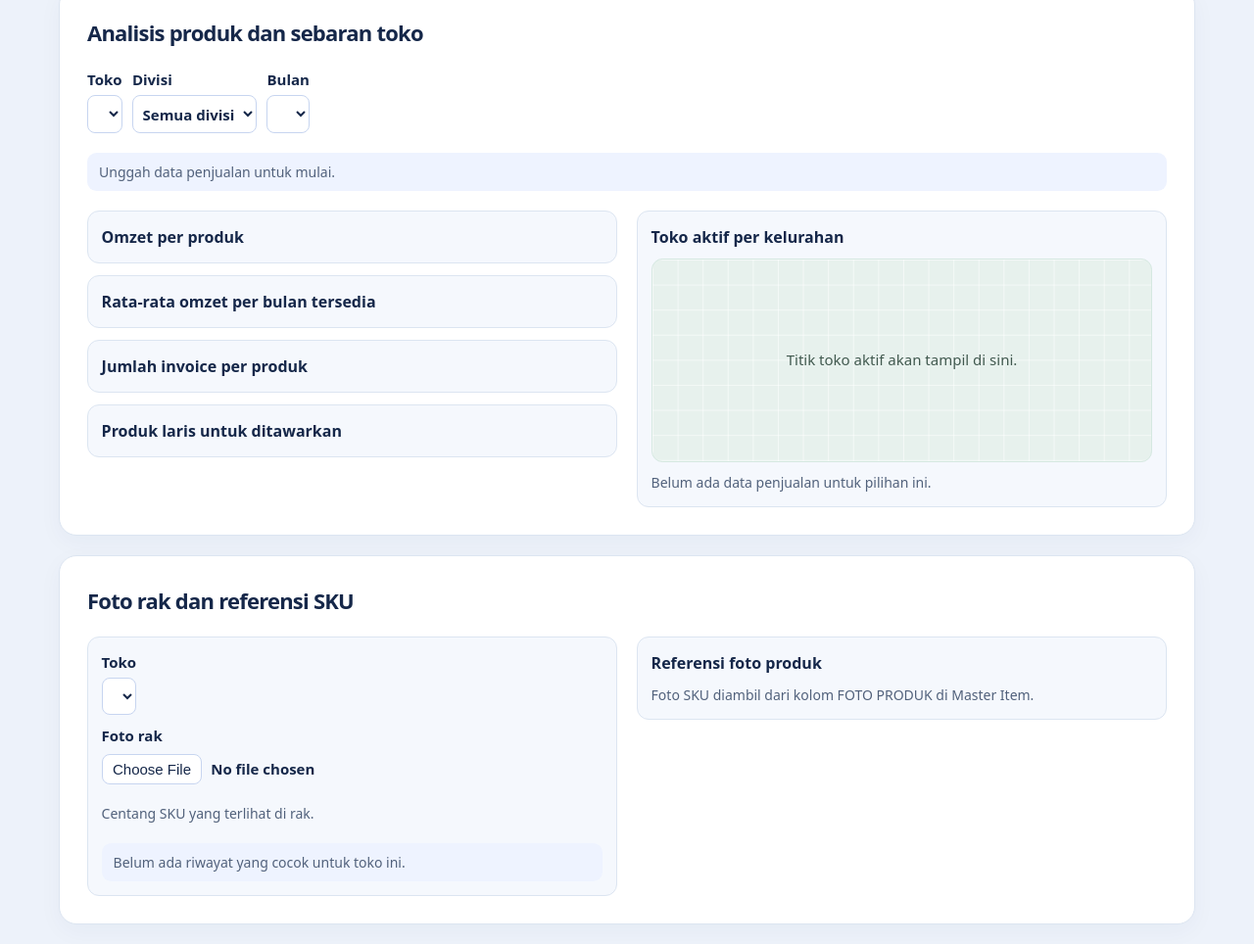
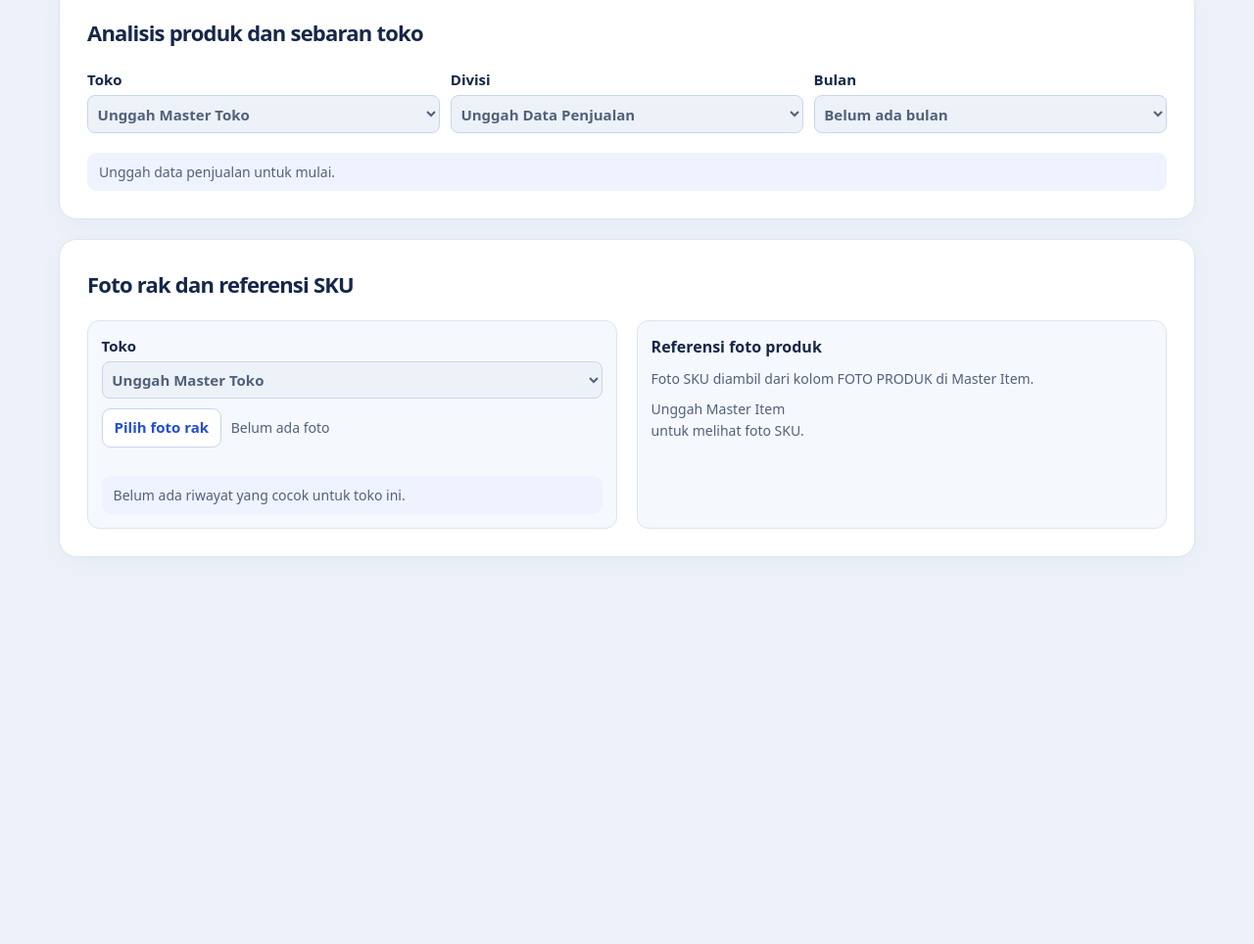
Before and after one commit to niyellll/demoappAI, a plain HTML site: page trial.html in a window 1280 px wide. Shown: the part 1208-2172 px from the top of the page at 98% size. After the commit the page ends 1797 px from the top, so only its background shows below. Drawn offline with Linux system fonts and the light colour scheme.

Commit message:
Polish trial selectors, upload control and empty states

```diff
--- a/trial-data.js
+++ b/trial-data.js
@@ -126,6 +126,13 @@ export function mountTrial(root) {
   }
   function options(id,values,all=''){
     const select=byId(id), previous=select.value;
+    if(!values.length){
+      const placeholders={schedule:'Belum ada jadwal',shop:'Unggah Master Toko',division:'Unggah Data Penjualan',month:'Belum ada bulan','photo-shop':'Unggah Master Toko'};
+      select.replaceChildren(new Option(placeholders[id]??'Belum ada pilihan',''));
+      select.disabled=true;
+      return;
+    }
+    select.disabled=false;
     select.replaceChildren(...(all?[new Option(all,'')]:[]),...values.map(([value,label])=>new Option(label,value)));
     if([...select.options].some(option=>option.value===previous)) select.value=previous;
   }
@@ -189,6 +196,7 @@ export function mountTrial(root) {
   function chart(id,entries,format){
     const root=byId(id);
     if(!root) return;
+    if(id!=='coverage') root.closest('.tile').hidden=!entries.length;
     const max=Math.max(1,...entries.map(([,value])=>Math.abs(value)));
     root.replaceChildren(...entries.map(([label,value])=>{
       const li=document.createElement('li'),bar=document.createElement('span');
@@ -203,6 +211,7 @@ export function mountTrial(root) {
     const storeMap=shops(), itemMap=items();
     const divisionRows=data.sales.filter(row=>!division||(cell(row.divname)||cell(row.divid))===division);
     const current=divisionRows.filter(row=>monthOf(row.tanggal)===month);
+    byId('sales-results').hidden=!current.length;
     const sales=current.filter(row=>code(row.custid)===shop);
     const prior=divisionRows.filter(row=>monthOf(row.tanggal)<month&&code(row.custid)===shop);
     const observed=new Set(divisionRows.filter(row=>monthOf(row.tanggal)<=month&&code(row.custid)===shop).map(row=>code(row.itemid)));
@@ -241,6 +250,7 @@ export function mountTrial(root) {
     mapped.forEach(row=>{const area=cell(row.village);areas.set(area,(areas.get(area)??0)+1);});
     byId('coverage-info').textContent=current.length?mapped.length+' toko aktif terpetakan · '+(active.size-mapped.length)+' belum punya kelurahan yang cocok.':'Belum ada data penjualan untuk pilihan ini.';
     chart('coverage',[...areas].sort((a,b)=>b[1]-a[1]),String);
+    byId('coverage-map').hidden=!mapped.some(row=>coords(row));
     drawMap('coverage-map',mapped,row=>{byId('coverage-info').textContent=cell(row.custname)+' · '+cell(row.village);});
   }
   function references(){
@@ -248,6 +258,13 @@ export function mountTrial(root) {
     const history=new Map(data.sales.filter(row=>code(row.custid)===shop&&(number(row.qty)>0||(!cell(row.qty)&&number(row.subamount)>0))).map(row=>[code(row.itemid),cell(row.itemname)]));
     const labels=byId('checklist'), images=byId('images');
     labels.replaceChildren();images.replaceChildren();
+    byId('checklist-note').hidden=!history.size;
+    if(!photoUrls.length){
+      const message=document.createElement('p');
+      message.className='note';
+      message.textContent=data.items.length?'Belum ada foto di Master Item.':'Unggah Master Item untuk melihat foto SKU.';
+      images.append(message);
+    }
     function result(){
       const missing=[...history].filter(([id])=>!checked.has(id)).map(([id,name])=>cell(master.get(id)?.itemname)||name||id);
       byId('missing').textContent=!history.size?'Belum ada riwayat yang cocok untuk toko ini.':missing.length?'Belum ditandai terlihat: '+missing.join(', ')+'. Konfirmasi stok di toko.':'Semua SKU dalam riwayat ditandai terlihat.';
@@ -285,11 +302,13 @@ export function mountTrial(root) {
   byId('reset-route').onclick=()=>{optimized=false;route();};
   for(const id of ['shop','division','month'])byId(id).onchange=analysis;
   byId('photo-shop').onchange=()=>{checked.clear();references();};
+  byId('pick-display').onclick=()=>byId('display').click();
   byId('display').onchange=event=>{
     const file=event.target.files[0];
     if(!file||!file.type.startsWith('image/')) return;
     if(displayUrl) URL.revokeObjectURL(displayUrl);
     displayUrl=URL.createObjectURL(file);
+    byId('display-name').textContent=file.name;
     const img=new Image();img.src=displayUrl;img.alt='Foto rak toko';
     byId('display-preview').replaceChildren(img);
   };
--- a/trial.css
+++ b/trial.css
@@ -9,6 +9,7 @@
   color-scheme: light;
 }
 *, *::before, *::after { box-sizing: border-box; }
+[hidden] { display: none !important; }
 body {
   margin: 0;
   color: var(--ink);
@@ -74,10 +75,9 @@ h3 { font-size: 1rem; }
   border-radius: .75rem;
   background: var(--surface);
 }
-.field label, .controls label, .photo-file { font-weight: 650; }
+.field label, .controls label { font-weight: 650; }
 .field button { justify-self: start; }
-.field input, .photo-file input { display: block; min-width: 0; width: 100%; }
-.photo-file input { margin-top: .4rem; }
+.field input { display: block; min-width: 0; width: 100%; }
 input[type="file"]::file-selector-button {
   margin-right: .55rem;
   padding: .38rem .65rem;
@@ -110,7 +110,13 @@ button:hover { filter: brightness(.92); }
   display: grid;
   gap: .25rem;
 }
-select { max-width: 100%; min-height: 2.4rem; padding: .35rem; border: 1px solid #c7d5f0; border-radius: .5rem; color: var(--ink); background: white; }
+.filters { display: grid; grid-template-columns: repeat(auto-fit, minmax(min(100%, 10rem), 1fr)); }
+.photo-grid { align-items: stretch; }
+.photo-grid .tile { align-content: start; }
+.photo-picker { display: flex; flex-wrap: wrap; align-items: center; gap: .6rem; }
+.photo-picker .note { overflow-wrap: anywhere; min-width: 0; }
+select:disabled { background: #edf2f9; color: var(--muted); opacity: 1; }
+select { width: 100%; max-width: 100%; min-height: 2.4rem; padding: .35rem; border: 1px solid #c7d5f0; border-radius: .5rem; color: var(--ink); background: white; }
 .note, .status { color: var(--muted); font-size: .875rem; }
 .status:not(:empty) { background: #eef3ff; border-radius: .6rem; padding: .55rem .75rem; }
 .note:empty, .status:empty, .chart:empty, .sku-images:empty { display: none; }
--- a/trial.html
+++ b/trial.html
@@ -50,13 +50,13 @@
   </section>
   <section class="panel" id="penjualan">
     <h2>Analisis produk dan sebaran toko</h2>
-    <div class="controls">
+    <div class="controls filters">
       <label>Toko <select id="shop"></select></label>
       <label>Divisi <select id="division"></select></label>
       <label>Bulan <select id="month"></select></label>
     </div>
     <p class="status" id="sales-info" role="status"></p>
-    <div class="grid">
+    <div class="grid" id="sales-results" hidden>
       <div class="stack">
         <div class="tile"><h3>Omzet per produk</h3><ul class="chart" id="products"></ul></div>
         <div class="tile"><h3>Rata-rata omzet per bulan tersedia</h3><ul class="chart" id="product-average"></ul></div>
@@ -65,7 +65,7 @@
       </div>
       <div class="tile">
         <h3>Toko aktif per kelurahan</h3>
-        <div class="map" id="coverage-map" role="group" aria-label="Posisi toko aktif" data-empty="Titik toko aktif akan tampil di sini."></div>
+        <div class="map" id="coverage-map" hidden role="group" aria-label="Posisi toko aktif" data-empty="Titik toko aktif akan tampil di sini."></div>
         <p class="note" id="coverage-info" role="status"></p>
         <ul class="chart" id="coverage"></ul>
       </div>
@@ -73,12 +73,16 @@
   </section>
   <section class="panel" id="foto-rak">
     <h2>Foto rak dan referensi SKU</h2>
-    <div class="grid">
+    <div class="grid photo-grid">
       <div class="tile">
-        <div class="controls"><label>Toko <select id="photo-shop"></select></label></div>
-        <label class="photo-file">Foto rak <input type="file" accept="image/*" id="display"></label>
+        <div class="controls filters"><label>Toko <select id="photo-shop"></select></label></div>
+        <div class="photo-picker">
+          <button type="button" class="secondary" id="pick-display">Pilih foto rak</button>
+          <input type="file" accept="image/*" aria-label="Foto rak" id="display" hidden>
+          <span class="note" id="display-name">Belum ada foto</span>
+        </div>
         <div id="display-preview"></div>
-        <p class="note">Centang SKU yang terlihat di rak.</p>
+        <p class="note" id="checklist-note" hidden>Centang SKU yang terlihat di rak.</p>
         <div id="checklist"></div>
         <p class="status" id="missing" role="status"></p>
       </div>
```
